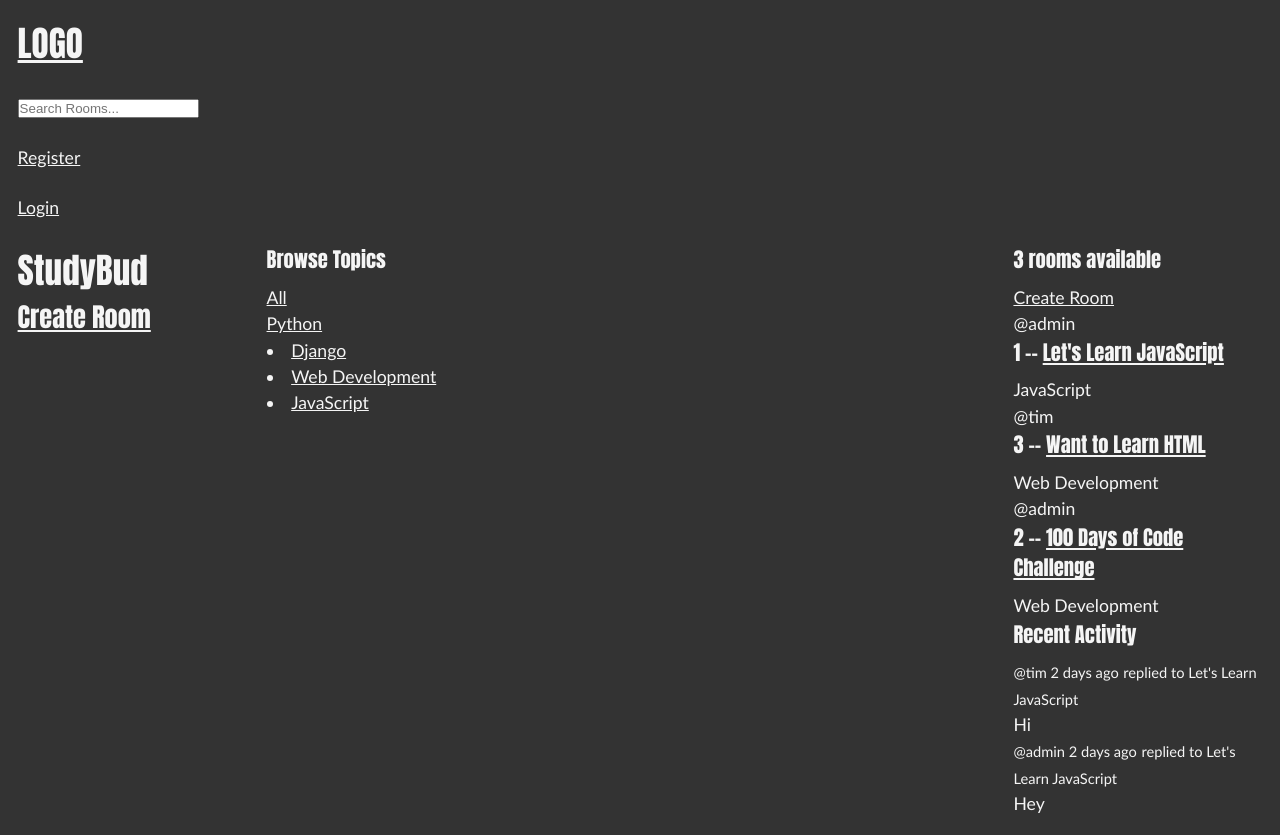
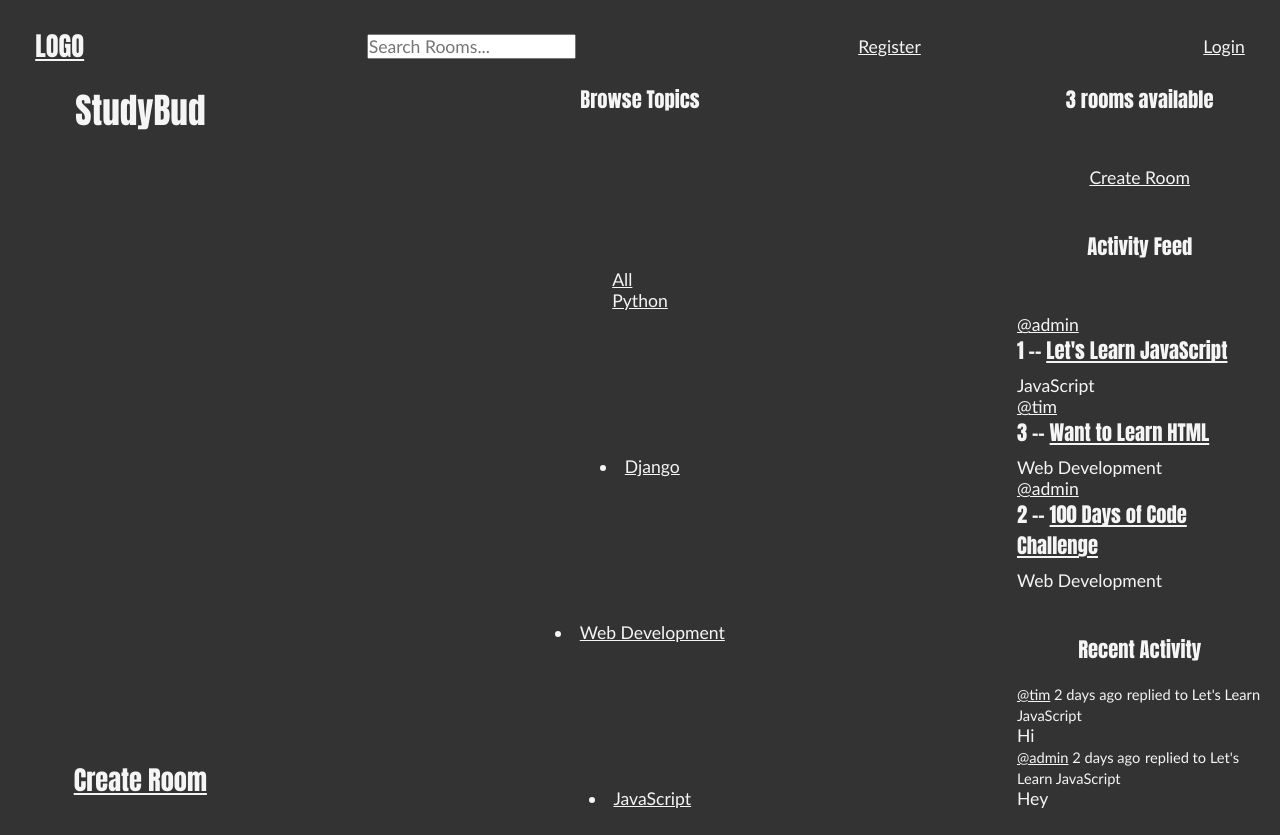
Before and after one commit to remilebeau/studybud, a Django app: page / in a window 1280 px wide. Run offline with Django 5.2, Linux system fonts and the light colour scheme; data comes from the database, SQL or seed files in the repository; both versions use the stored data as it was after the commit.

Commit message:
added user profile pages

```diff
--- a/studybud/base/static/base/style.css
+++ b/studybud/base/static/base/style.css
@@ -24,18 +24,18 @@
   --LINK-ACTIVE: #555;
   --LINK-COLOR: whitesmoke;
   --LINK-HOVER: #555;
-  --NAV-BGCOLOR: #555;
+  --NAV-BGCOLOR: #333;
 
   /* BORDERS */
   --BORDERS: 1px solid var(--BORDER-COLOR);
   --BORDER-RADIUS: 15px;
 
   /* STANDARD PADDING */
-  --PADDING-TB: 0.5rem;
-  --PADDING-SIDE: 0.5rem;
+  --PADDING-SIDE: clamp(0.5rem, 0.5vw, 1rem);
+  --PADDING-TB: clamp(0.5rem, 0.5vw, 1rem);
 
   /* STANDARD MARGINS */
-  --MARGIN: clamp(1em, 2.5vh, 1.5em) 0;
+  --MARGIN: clamp(0.5rem, 0.5vw, 1rem);
 }
 
 /* INSERT LIGHT MODE COLORS HERE */
@@ -61,7 +61,6 @@ html {
   color: var(--FONT-COLOR);
   font-family: var(--FF);
   font-size: var(--FS);
-  line-height: 1.5;
   margin: var(--PADDING-TB) var(--PADDING-SIDE);
   padding: var(--PADDING-TB) var(--PADDING-SIDE);
 }
@@ -71,11 +70,13 @@ body {
   color: var(--FONT-COLOR);
   font-family: var(--FF);
   font-size: var(--FS);
-  line-height: 1.5;
   min-height: 100vh;
-  display: flex;
+  /* display: flex;
   flex-direction: column;
-  justify-content: space-between;
+  justify-content: space-between; */
+  display: grid;
+  grid-template-rows: auto 1fr auto;
+  gap: var(--PADDING-TB);
 }
 
 h1,
@@ -107,8 +108,65 @@ ul {
   list-style: none;
 }
 
+form,
+input,
+button {
+  font: inherit;
+}
+
 /* || HOME */
 .home__container {
   display: grid;
   grid-template-columns: 1fr 3fr 1fr;
+  gap: var(--PADDING-TB);
 }
+
+.home__header {
+  display: flex;
+  flex-direction: column;
+  justify-content: space-between;
+  align-items: center;
+  gap: var(--PADDING-TB);
+}
+
+.home__topics {
+  display: flex;
+  flex-direction: column;
+  justify-content: space-between;
+  align-items: center;
+  gap: var(--PADDING-TB);
+}
+
+.home__feed {
+  display: flex;
+  flex-direction: column;
+  justify-content: space-between;
+  align-items: center;
+  gap: var(--PADDING-TB);
+}
+
+.home__activities {
+  display: flex;
+  flex-direction: column;
+  justify-content: space-between;
+  align-items: center;
+  gap: var(--PADDING-TB);
+}
+
+/* || PROFILE */
+.profile__container {
+  display: grid;
+  grid-template-columns: 1fr 3fr 1fr;
+  gap: var(--PADDING-TB);
+}
+
+/* || NAV */
+.navbar {
+  display: flex;
+  flex-direction: row;
+  justify-content: space-between;
+  align-items: center;
+  padding: 0.5rem 1rem;
+  background-color: var(--NAV-BGCOLOR);
+  color: var(--HEADER-FONT-COLOR);
+}
--- a/studybud/base/templates/base/activity_component.html
+++ b/studybud/base/templates/base/activity_component.html
@@ -1,8 +1,12 @@
 <h3>Recent Activity</h3>
 
+<main class="activity__container">
   {% for message in room_messages %}
-<article>
-  <small>@{{message.user}} {{message.created|timesince}} ago</small>
+  <article class="activity__message">
+    <small
+      ><a href="{% url 'user-profile' message.user.id %}">@{{message.user}}</a>
+      {{message.created|timesince}} ago</small
+    >
     <small>replied to {{message.room}}</small>
 
     <p>{{message}}</p>
@@ -11,3 +15,4 @@
     {% endif %}
   </article>
   {% endfor %}
+</main>
--- a/studybud/base/templates/base/feed_component.html
+++ b/studybud/base/templates/base/feed_component.html
@@ -1,10 +1,13 @@
+<h3>Activity Feed</h3>
+
+<main class="feed__container">
   {% for room in rooms %}
   <article>
     {% if request.user == room.host %}
     <p><a href="{% url 'update-room' room.id %}">Update</a></p>
     <p><a href="{% url 'delete-room' room.id %}">Delete</a></p>
     {% endif %}
-  <p>@{{room.host.username}}</p>
+    <a href="{% url 'user-profile' room.host.id %}">@{{room.host.username}}</a>
     <h3>
       {{room.id}} -- <a href="{% url 'room' room.id %}"> {{ room.name }}</a>
     </h3>
@@ -12,3 +15,4 @@
   </article>
 
   {% endfor %}
+</main>
--- a/studybud/base/templates/base/home.html
+++ b/studybud/base/templates/base/home.html
@@ -1,20 +1,22 @@
 {% extends "main.html" %} {% block content %}
 
-<div class="home__container">
-  <header class="header">
+<main class="home__container">
+  <header class="home__header">
     <h1>StudyBud</h1>
     <h2><a href="{% url 'create-room' %}"> Create Room</a></h2>
   </header>
 
-  <aside class="sidebar">{% include 'base/topics_component.html' %}</aside>
+  <aside class="home__topics">{% include 'base/topics_component.html' %}</aside>
 
-  <main class="main">
+  <section class="home__feed">
     <h3>{{room_count}} room{{room_count|pluralize}} available</h3>
     <a href="{% url 'create-room' %}">Create Room</a>
 
     {% include 'base/feed_component.html' %}
 
-    <section>{% include 'base/activity_component.html' %}</section>
-  </main>
-</div>
+    <section class="home__activities">
+      {% include 'base/activity_component.html' %}
+    </section>
+  </section>
+</main>
 {% endblock %}
--- a/studybud/base/templates/base/login.html
+++ b/studybud/base/templates/base/login.html
@@ -2,7 +2,7 @@
 
 {% block content %}
 
-<main class="login">
+<main class="login__container">
     <form class="login__form" method="POST" action="">{% csrf_token %} {{form.as_p}}
 
         <label for="username">Username:</label> <input type="text" name="username" placeholder="Enter Username"></label>
--- a/studybud/base/urls.py
+++ b/studybud/base/urls.py
@@ -7,6 +7,7 @@ urlpatterns = [
     path("login/", views.loginPage, name="login"),
     path("", views.home, name="home"),
     path("room/<str:pk>/", views.room, name="room"),
+    path("profile/<str:pk>/", views.userProfile, name="user-profile"),
     path("create-room/", views.createRoom, name="create-room"),
     path("update-room/<str:pk>/", views.updateRoom, name="update-room"),
     path("delete-room/<str:pk>/", views.deleteRoom, name="delete-room"),
--- a/studybud/base/views.py
+++ b/studybud/base/views.py
@@ -101,6 +101,20 @@ def room(request, pk):
     return render(request, "base/room.html", context)
 
 
+def userProfile(request, pk):
+    user = User.objects.get(id=pk)
+    rooms = user.room_set.all()
+    room_messages = user.message_set.all()
+    topics = Topic.objects.all()
+    context = {
+        "user": user,
+        "rooms": rooms,
+        "room_messages": room_messages,
+        "topics": topics,
+    }
+    return render(request, "base/profile.html", context)
+
+
 @login_required(login_url="login")
 def createRoom(request):
     form = RoomForm()
--- a/studybud/templates/navbar.html
+++ b/studybud/templates/navbar.html
@@ -1,3 +1,4 @@
+<nav class="navbar">
   <a href="/">
     <h1>LOGO</h1>
   </a>
@@ -7,11 +8,11 @@
     <input type="text" name="q" placeholder="Search Rooms..." />
   </form>
 
-{% comment %} user actions {% endcomment %}
   {% if request.user.is_authenticated %}
-<h1>Hello, {{request.user.username}}</h1>
+  <p>Hello, {{request.user.username}}</p>
   <a href="{% url 'logout' %}">Logout</a>
   {% else %}
   <a href="{% url 'register' %}">Register</a>
   <a href="{% url 'login' %}">Login</a>
   {% endif %}
+</nav>
```
Also changed, not shown: studybud/base/templates/base/profile.html (added, +14 -0 lines), studybud/db.sqlite3. Lines whose indentation alone changed are shown as unchanged.
